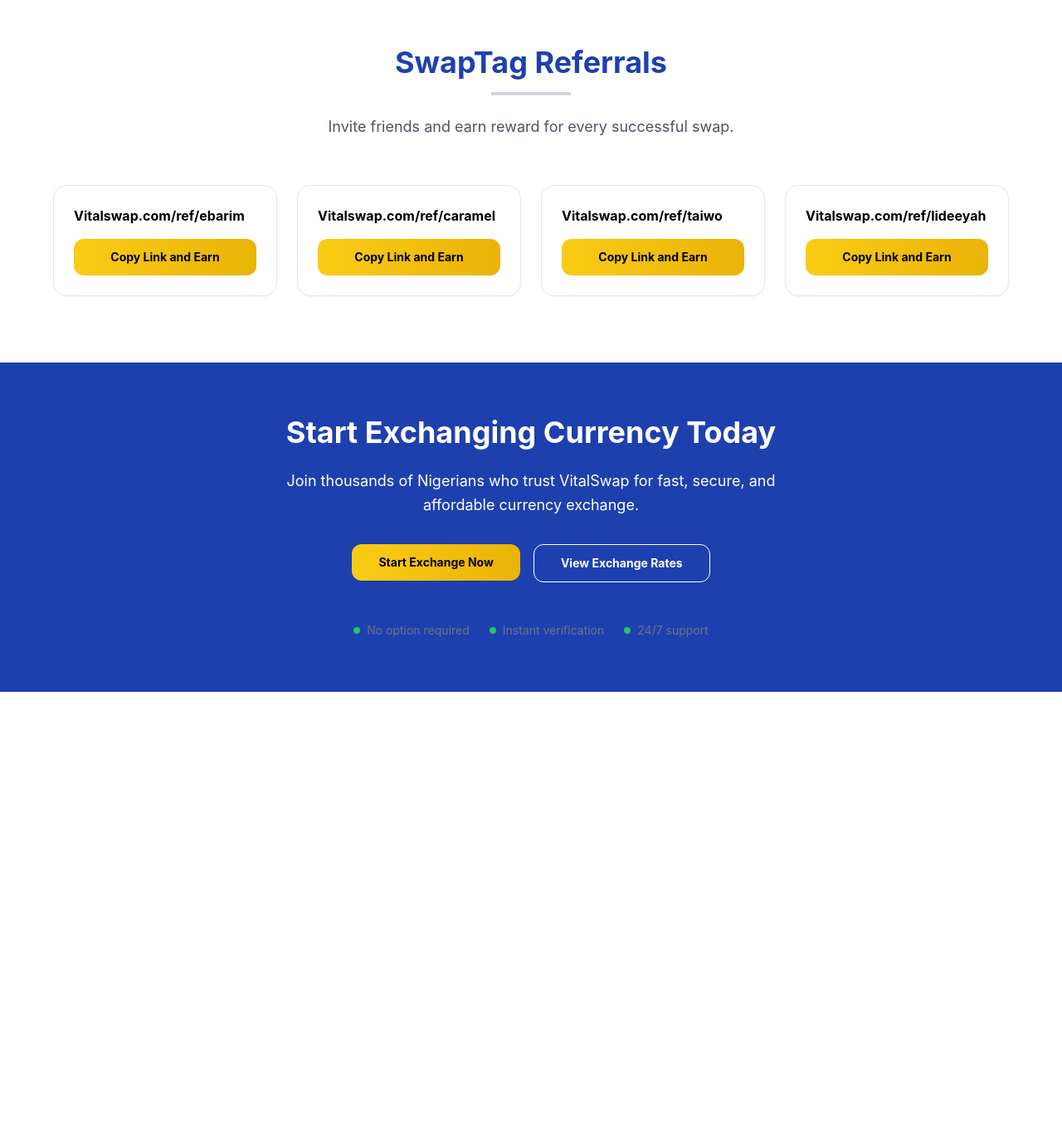
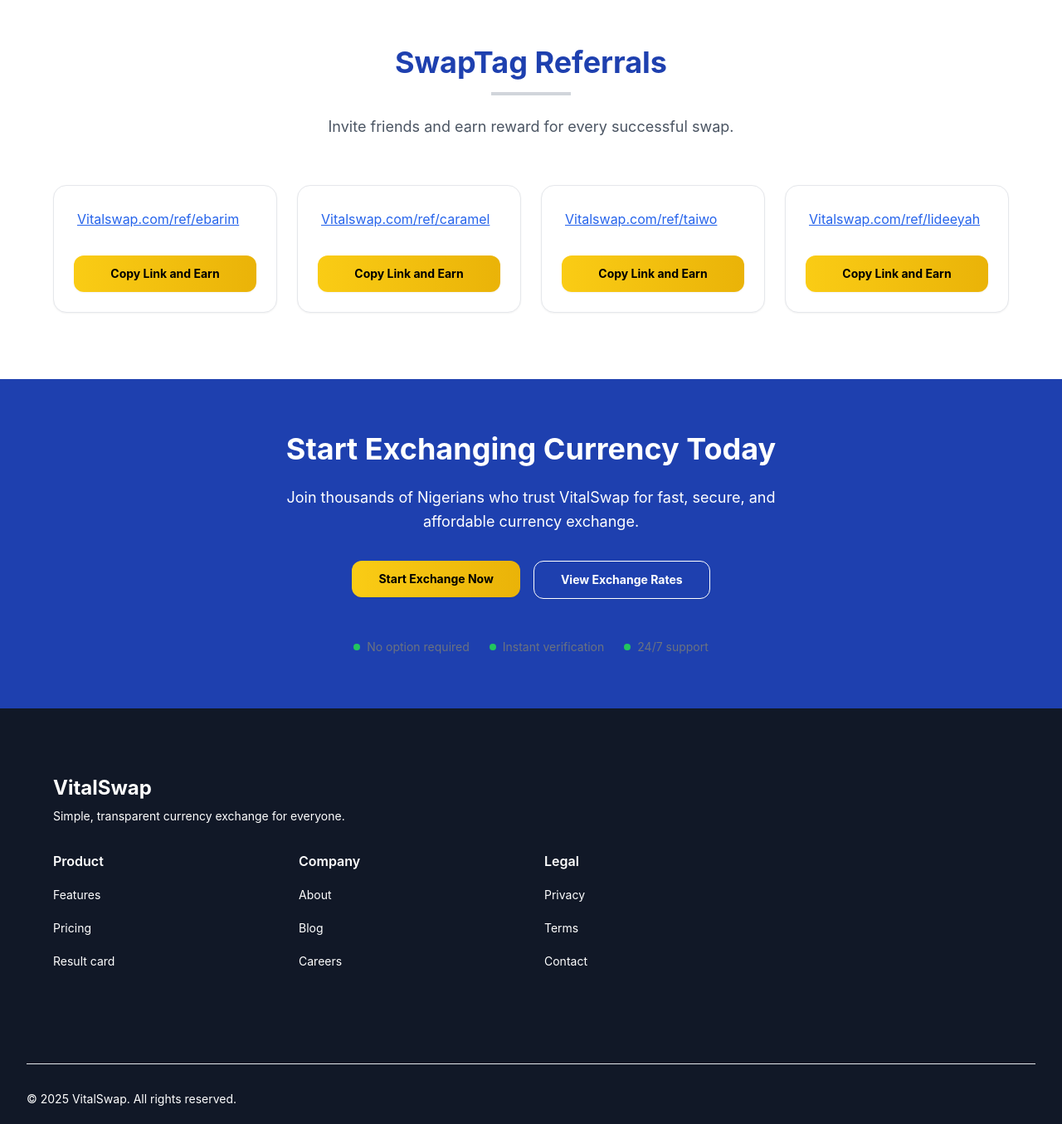
Before and after one commit to amazinglizabeth/FeePage, a React (Vite) app: page / in a window 1280 px wide. Shown: the part 3385-4740 px from the top of the page at 83% size. Before the commit the page ends 4219 px from the top, so only its background shows below. Built offline with nearby package versions, Linux system fonts and the light colour scheme.

Commit message:
updated referral links and added a footer

```diff
--- a/src/App.jsx
+++ b/src/App.jsx
@@ -5,6 +5,7 @@
 import WhereYourFeesGo from "@/components/Where-your-fees-go.jsx";
 import FAQ from "@/components/FAQ.jsx";
 import Referrals from "@/components/Referrals.jsx";
+import Cta from "@/components/Cta.jsx";
 import Footer from "@/components/Footer.jsx";
 
 export default function App() {
@@ -17,6 +18,7 @@
       <WhereYourFeesGo />
       <FAQ />
       <Referrals />
+      <Cta />
       <Footer />
     </div>
   );
--- /dev/null
+++ b/src/components/Cta.jsx
@@ -0,0 +1,49 @@
+export default function Cta() {
+  return (
+    <footer className="bg-blue-800 py-16 px-4 sm:px-6 lg:px-8">
+      <div className="max-w-4xl mx-auto text-center">
+        {/* Main Heading */}
+        <h2 className="text-3xl sm:text-4xl font-bold text-white mb-6">
+          Start Exchanging Currency Today
+        </h2>
+
+        {/* Description */}
+        <p className="text-white text-lg mb-8 max-w-2xl mx-auto leading-relaxed">
+          Join thousands of Nigerians who trust VitalSwap for fast, secure, and
+          <br />
+          affordable currency exchange.
+        </p>
+
+        {/* Buttons */}
+        <div className="flex flex-col sm:flex-row gap-4 justify-center mb-12">
+          <a href="#calculator">
+            <button className="bg-gradient-to-r from-yellow-400 to-yellow-500 hover:from-yellow-500 hover:to-yellow-600 text-black font-bold py-3 px-8 rounded-xl text-sm transition-all shadow-sm hover:shadow-md">
+              Start Exchange Now
+            </button>
+          </a>
+          <a href="#calculator">
+            <button className=" border border-white hover:border-gray-200 text-white font-bold py-3 px-8 rounded-xl text-sm transition-all shadow-sm hover:shadow-md">
+              View Exchange Rates
+            </button>
+          </a>
+        </div>
+
+        {/* Features */}
+        <div className="flex flex-col sm:flex-row justify-center items-center gap-6 text-sm text-gray-500">
+          <span className="flex items-center gap-2">
+            <span className="w-2 h-2 bg-green-500 rounded-full"></span>
+            No option required
+          </span>
+          <span className="flex items-center gap-2">
+            <span className="w-2 h-2 bg-green-500 rounded-full"></span>
+            Instant verification
+          </span>
+          <span className="flex items-center gap-2">
+            <span className="w-2 h-2 bg-green-500 rounded-full"></span>
+            24/7 support
+          </span>
+        </div>
+      </div>
+    </footer>
+  );
+}
--- a/src/components/Footer.jsx
+++ b/src/components/Footer.jsx
@@ -1,48 +1,119 @@
 export default function Footer() {
   return (
-    <footer className="bg-blue-800 py-16 px-4 sm:px-6 lg:px-8">
-      <div className="max-w-4xl mx-auto text-center">
-        {/* Main Heading */}
-        <h2 className="text-3xl sm:text-4xl font-bold text-white mb-6">
-          Start Exchanging Currency Today
-        </h2>
-
-        {/* Description */}
-        <p className="text-white text-lg mb-8 max-w-2xl mx-auto leading-relaxed">
-          Join thousands of Nigerians who trust VitalSwap for fast, secure, and
-          <br />
-          affordable currency exchange.
-        </p>
-
-        {/* Buttons */}
-        <div className="flex flex-col sm:flex-row gap-4 justify-center mb-12">
-          <a href="#calculator">
-            <button className="bg-gradient-to-r from-yellow-400 to-yellow-500 hover:from-yellow-500 hover:to-yellow-600 text-black font-bold py-3 px-8 rounded-xl text-sm transition-all shadow-sm hover:shadow-md">
-              Start Exchange Now
-            </button>
-          </a>
-          <a href="#calculator">
-            <button className=" border border-white hover:border-gray-200 text-white font-bold py-3 px-8 rounded-xl text-sm transition-all shadow-sm hover:shadow-md">
-              View Exchange Rates
-            </button>
-          </a>
+    <footer className="bg-gray-900 px-4 sm:px-6 lg:px-8">
+      <div className="max-w-6xl mx-auto py-20">
+        {/* Top Section */}
+        <div className="flex flex-col lg:flex-row justify-between items-start lg:items-center mb-8">
+          {/* Logo and Tagline */}
+          <div className="mb-6 lg:mb-0">
+            <h2 className="text-2xl font-bold text-white mb-2">VitalSwap</h2>
+            <p className="text-white text-sm">
+              Simple, transparent currency exchange for everyone.
+            </p>
+          </div>
         </div>
 
-        {/* Features */}
-        <div className="flex flex-col sm:flex-row justify-center items-center gap-6 text-sm text-gray-500">
-          <span className="flex items-center gap-2">
-            <span className="w-2 h-2 bg-green-500 rounded-full"></span>
-            No option required
-          </span>
-          <span className="flex items-center gap-2">
-            <span className="w-2 h-2 bg-green-500 rounded-full"></span>
-            Instant verification
-          </span>
-          <span className="flex items-center gap-2">
-            <span className="w-2 h-2 bg-green-500 rounded-full"></span>
-            24/7 support
-          </span>
+        {/* Links Section */}
+        <div className="grid grid-cols-1 md:grid-cols-4 gap-8 mb-8">
+          {/* Product Column */}
+          <div>
+            <h3 className="font-semibold text-white mb-4">Product</h3>
+            <ul className="space-y-4">
+              <li>
+                <a
+                  href="#features"
+                  className="text-white hover:text-gray-300 hover:underline text-sm"
+                >
+                  Features
+                </a>
+              </li>
+              <li>
+                <a
+                  href="#calculator"
+                  className="text-white hover:text-gray-300 hover:underline text-sm"
+                >
+                  Pricing
+                </a>
+              </li>
+              <li>
+                <a
+                  href="#result"
+                  className="text-white hover:text-gray-300 hover:underline text-sm"
+                >
+                  Result card
+                </a>
+              </li>
+            </ul>
+          </div>
+
+          {/* Company Column */}
+          <div>
+            <h3 className="font-semibold text-white mb-4 ">Company</h3>
+            <ul className="space-y-4">
+              <li>
+                <a
+                  href="#"
+                  className="text-white hover:text-gray-300 hover:underline  text-sm"
+                >
+                  About
+                </a>
+              </li>
+              <li>
+                <a
+                  href="#"
+                  className="text-white hover:text-gray-300 hover:underline  text-sm"
+                >
+                  Blog
+                </a>
+              </li>
+              <li>
+                <a
+                  href="#"
+                  className="text-white hover:text-gray- hover:underline  text-sm"
+                >
+                  Careers
+                </a>
+              </li>
+            </ul>
+          </div>
+
+          {/* Legal Column */}
+          <div>
+            <h3 className="font-semibold text-white mb-4">Legal</h3>
+            <ul className="space-y-4">
+              <li>
+                <a
+                  href="#"
+                  className="text-white hover:text-gray-300 hover:underline  text-sm"
+                >
+                  Privacy
+                </a>
+              </li>
+              <li>
+                <a
+                  href="#"
+                  className="text-white hover:text-gray-300 hover:underline  text-sm"
+                >
+                  Terms
+                </a>
+              </li>
+              <li>
+                <a
+                  href="#"
+                  className="text-white hover:text-gray-300 hover:underline text-sm"
+                >
+                  Contact
+                </a>
+              </li>
+            </ul>
+          </div>
         </div>
+      </div>
+      {/* Bottom Copyright */}
+      <div className="pt-8 border-t border-gray-200 pb-5">
+        <p className="text-white text-sm text-center lg:text-left">
+          © 2025 VitalSwap. All rights reserved.
+        </p>
       </div>
     </footer>
   );
--- a/src/components/Referrals.jsx
+++ b/src/components/Referrals.jsx
@@ -2,22 +2,38 @@
 
 export default function Referrals() {
   const referralLinks = [
-    "Vitalswap.com/ref/ebarim",
-    "Vitalswap.com/ref/caramel",
-    "Vitalswap.com/ref/taiwo",
-    "Vitalswap.com/ref/lideeyah",
+    {
+      display: "Vitalswap.com/ref/ebarim",
+      url: "https://app.vitalswap.com?r=EBAR0867",
+    },
+    {
+      display: "Vitalswap.com/ref/caramel",
+      url: "https://app.vitalswap.com?r=ADEN7506",
+    },
+    {
+      display: "Vitalswap.com/ref/taiwo",
+      url: "https://app.vitalswap.com?r=TAIW5635",
+    },
+    {
+      display: "Vitalswap.com/ref/lideeyah",
+      url: "https://app.vitalswap.com?r=LYDI0667",
+    },
   ];
 
   const [copiedIndex, setCopiedIndex] = useState(null);
 
   const copyToClipboard = (link, index) => {
-    navigator.clipboard.writeText(link);
+    navigator.clipboard.writeText(link.url);
     setCopiedIndex(index);
 
     // Hide the "Copied" text after 2 seconds
     setTimeout(() => {
       setCopiedIndex(null);
     }, 2000);
+  };
+
+  const handleLinkClick = (url) => {
+    window.open(url, "_blank", "noopener,noreferrer");
   };
 
   return (
@@ -48,11 +64,14 @@
                 </div>
               )}
 
-              {/* Referral Link */}
+              {/* Clickable Referral Link */}
               <div className="mb-4">
-                <p className="text-md font-bold text-black break-all mb-3">
-                  {link}
-                </p>
+                <button
+                  onClick={() => handleLinkClick(link.url)}
+                  className="underline text-md font-md text-blue-600 hover:font-bold break-all mb-3 cursor-pointer text-left w-full rounded p-1 "
+                >
+                  {link.display}
+                </button>
               </div>
 
               {/* Copy Button */}
--- a/src/components/ResultCard.jsx
+++ b/src/components/ResultCard.jsx
@@ -6,7 +6,10 @@
   const { industry, businessType } = data;
 
   return (
-    <div className="bg-[#0A0A23] text-white rounded-2xl shadow-lg p-6 space-y-4">
+    <div
+      id="result"
+      className="bg-[#0A0A23] text-white rounded-2xl shadow-lg p-6 space-y-4"
+    >
       <h3 className="text-lg font-semibold flex items-center gap-2">
         <FaMoneyBillWave className="text-[#FFD700]" />
         Estimated Breakdown
```
Also changed, not shown: src/components/FeesChart.jsx (deleted).
